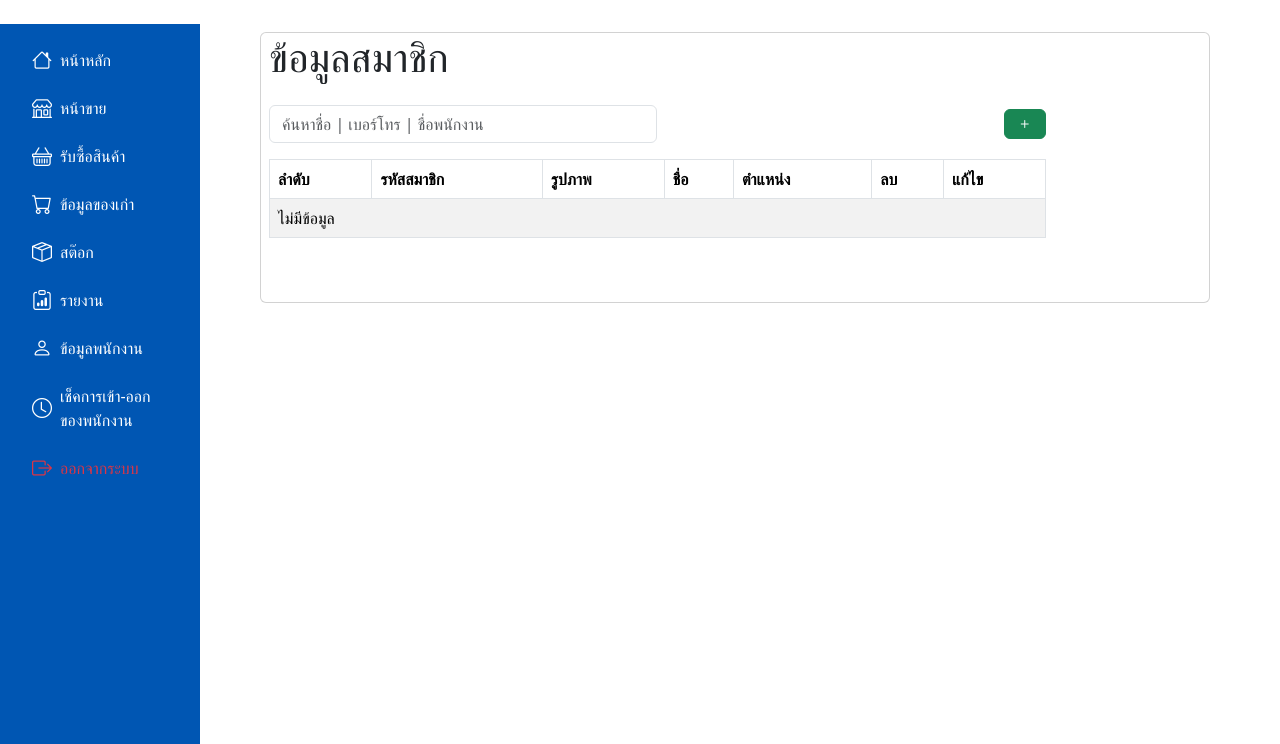
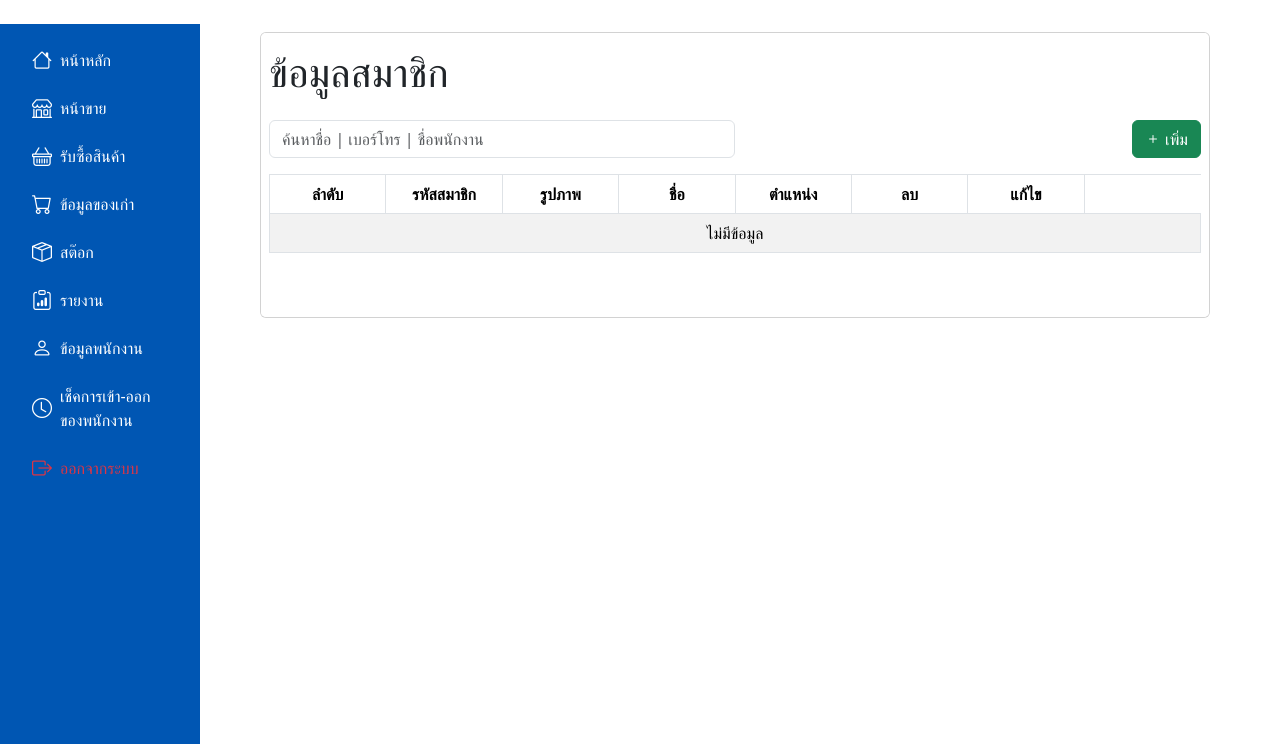
Before and after one commit to leenkun27/projectgreen, a PHP site: page /Admin/staff_admin.php in a window 1280 px wide. Shown: the part 56-800 px from the top of the page. Run offline with PHP 8.4, Linux system fonts and the light colour scheme; data that the repository does not hold is empty; some libraries are stand-ins or nearby versions.

Commit message:
แก้ไขหน้าสตาฟ

```diff
--- a/Admin/staff_admin.php
+++ b/Admin/staff_admin.php
@@ -10,6 +10,40 @@
     <script src="https://cdn.jsdelivr.net/npm/bootstrap@5.3.3/dist/js/bootstrap.bundle.min.js" integrity="sha384-YvpcrYf0tY3lHB60NNkmXc5s9fDVZLESaAA55NDzOxhy9GkcIdslK1eN7N6jIeHz" crossorigin="anonymous"></script>
     <link rel="stylesheet" href="https://cdn.jsdelivr.net/npm/bootstrap-icons@1.11.3/font/bootstrap-icons.min.css">
 </head>
+<style>
+.card {
+        max-height: 85vh;
+        /* กำหนดความสูงสูงสุด */
+        overflow-y: auto;
+        /* เพิ่ม scroll ถ้าข้อมูลยาวเกิน */
+        padding: 15px;
+        /* เพิ่ม padding ให้ดูสบายตา */
+    }
+
+    .table-responsive {
+        max-height: 70vh;
+        /* จำกัดความสูงของตารางใน card */
+        overflow-y: auto;
+        /* ทำให้เลื่อนข้อมูลในแนวตั้งได้ */
+    }
+
+    .table {
+        table-layout: fixed;
+        /* ตารางมีขนาดคงที่ */
+        word-wrap: break-word;
+        /* ตัดคำที่ยาวเกินในช่อง */
+    }
+
+    th,
+    td {
+        text-align: center;
+        /* จัดกลางข้อความในเซลล์ */
+        vertical-align: middle;
+        /* จัดกึ่งกลางในแนวตั้ง */
+    }
+</style>
+
+</style>
 
 <body>
 
@@ -20,15 +54,15 @@
                 <?php include '../menu_admin.php'; ?>
             </div>
             <div class="card mt-3 pb-5 px-2 col-10">
-                <div class="col-10">
-                    <h1>ข้อมูลสมาชิก</h1>
-                    <!-- Search and Table Section -->
+                <div class="col-12">
+                    <h1 class="mb-3">ข้อมูลสมาชิก</h1>
+                    <!-- Search Section -->
                     <div class="mt-4">
                         <div class="d-flex justify-content-between align-items-center">
                             <input type="text" class="form-control w-50" placeholder="ค้นหาชื่อ | เบอร์โทร | ชื่อพนักงาน">
-                            <div>
-                                <button class="btn btn-success"><i class="bi bi-plus" data-bs-toggle="modal" data-bs-target="#exampleModal"></i></button>
-                            </div>
+                            <button class="btn btn-success" data-bs-toggle="modal" data-bs-target="#exampleModal">
+                                <i class="bi bi-plus"></i> เพิ่ม
+                            </button>
                         </div>
                     </div>
 
@@ -37,8 +71,46 @@
                         <div class="modal-dialog">
                             <div class="modal-content">
                                 <div class="modal-header">
-                                    <h1 class="modal-title fs-5" id="exampleModalLabel">ข้อมูลส่วนตัว</h1>
+                                    <h1 class="modal-title fs-5" id="exampleModalLabel">สร้างพนักงาน</h1>
+                                    <div class="ms-auto">
+                                        <button type="button" class="btn btn-Primary me-2">บันทึก</button>
                                         <button type="button" class="btn-close" data-bs-dismiss="modal" aria-label="Close"></button>
+                                    </div>
+                                </div>
+
+                                <div class="modal-header">
+                                    <h2 class="modal-title fs-5" id="exampleModalLabel"><i class="bi bi-person-square"></i> เพิ่ม พนักงาน</h2>
+                                </div>
+                                <div class="modal-body">
+                                    <div class="mb-3">
+                                        <label for="exampleInputEmail1" class="form-label">ชื่อ-นามสกุล</label>
+                                        <input type="email" class="form-control" id="exampleInputEmail1" aria-describedby="emailHelp">
+                                    </div>
+                                    <div class="mb-3">
+                                        <label for="exampleInputEmail1" class="form-label">รหัสผ่าน</label>
+                                        <input type="text" class="form-control">
+                                    </div>
+                                    <div class="mb-3">
+                                        <label for="exampleInputEmail1" class="form-label">ยืนยันรหัสผ่าน</label>
+                                        <input type="text" class="form-control">
+                                    </div>
+                                    <div class="mb-3">
+                                        <div>ประเภทของพนักงาน</div>
+                                        <select class="form-select " aria-label=".form-select-sm example">
+                                            <option selected>ผู้ดูแลระบบ</option>
+                                            <option value="1">แอดมิน</option>
+                                            <option value="2">พนักงาน</option>
+                                        </select>
+                                    </div>
+
+                                    <div class="mb-3">
+                                        <label for="exampleInputEmail1" class="form-label">ชื่อในใบเสร็จ</label>
+                                        <input type="text" class="form-control">
+                                    </div>
+                                </div>
+
+                                <div class="modal-header">
+                                    <h2 class="modal-title fs-5" id="exampleModalLabel"><i class="bi bi-person-circle"></i> ข้อมูลส่วนตัว</h2>
                                 </div>
                                 <div class="modal-body">
                                     <div class="mb-3">
@@ -49,16 +121,17 @@
                                         <label for="exampleInputEmail1" class="form-label">นามสกุล</label>
                                         <input type="text" class="form-control">
                                     </div>
+                                    <div class="mb-3">
+                                        <label for="exampleInputEmail1" class="form-label">เบอร์โทรศัพท์</label>
+                                        <input type="text" class="form-control">
                                     </div>
-                                <div class="modal-footer">
-                                    <button type="button" class="btn btn-secondary" data-bs-dismiss="modal">ปิด</button>
-                                    <button type="button" class="btn btn-success">บันทึก</button>
+
                                 </div>
                             </div>
                         </div>
                     </div>
 
-                    <div class="row">
+                    <div class="row ">
                         <div class="col-12">
                             <div class="table-responsive mt-3">
                                 <table id="productTable" class="table table-striped table-bordered">
@@ -71,10 +144,9 @@
                                             <th scope="col">ตำแหน่ง</th>
                                             <th scope="col">ลบ</th>
                                             <th scope="col">แก้ไข</th>
-
                                         </tr>
                                     </thead>
-                                    <tbody>
+
                                     <?php
                                     // ดึงข้อมูลจากฐานข้อมูล
                                     $sql = "SELECT * FROM tbl_member"; // ระบุชื่อตาราง
@@ -99,8 +171,8 @@
 
                                     $conn->close(); // ปิดการเชื่อมต่อฐานข้อมูล
                                     ?>
-                                    </tbody>
                                 </table>
+                            </div>
                         </div>
                     </div>
 
```
Lines whose indentation alone changed are shown as unchanged.
